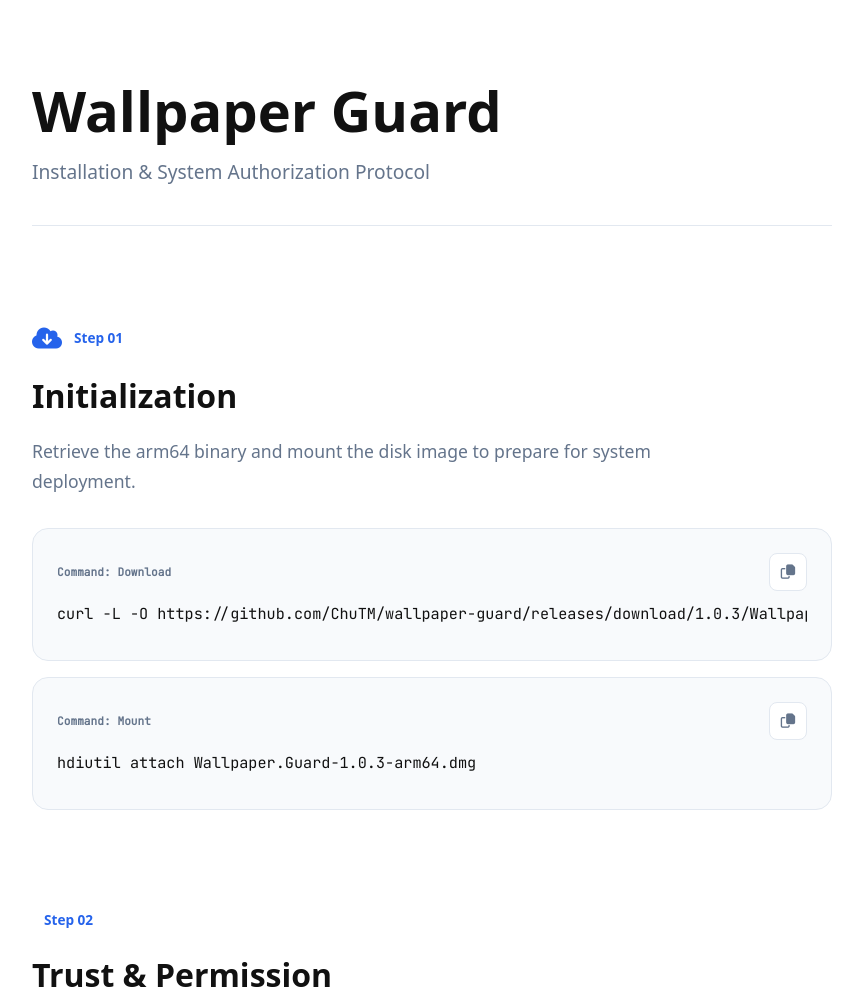
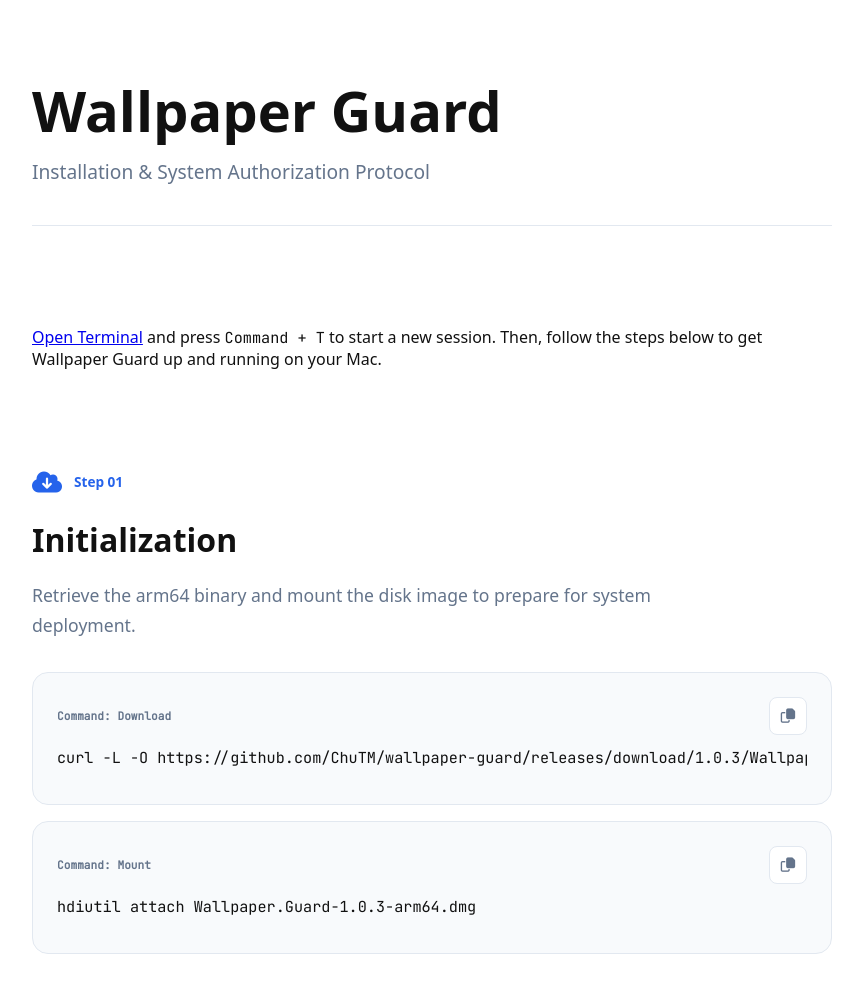
Before and after one commit to ChuTM/wallpaper-guard, a plain HTML site: page website/public/index.html in a window 1280 px wide. Shown: the top 999 px of the page, without its empty margins (208-1071 px from the left). Drawn offline with Linux system fonts and the light colour scheme.

Commit message:
Add terminal setup instructions to index.html for Mac users

```diff
--- a/website/public/index.html
+++ b/website/public/index.html
@@ -201,6 +201,10 @@
     </header>
 
     <section class="step">
+        <a href="ssh://">Open Terminal</a> and press <code>Command + T</code> to start a new session. Then, follow the steps below to get Wallpaper Guard up and running on your Mac.
+    </section>
+
+    <section class="step">
         <div class="step-meta">
             <i class="fa-solid fa-cloud-download"></i>
             <span class="step-label">Step 01</span>
```
